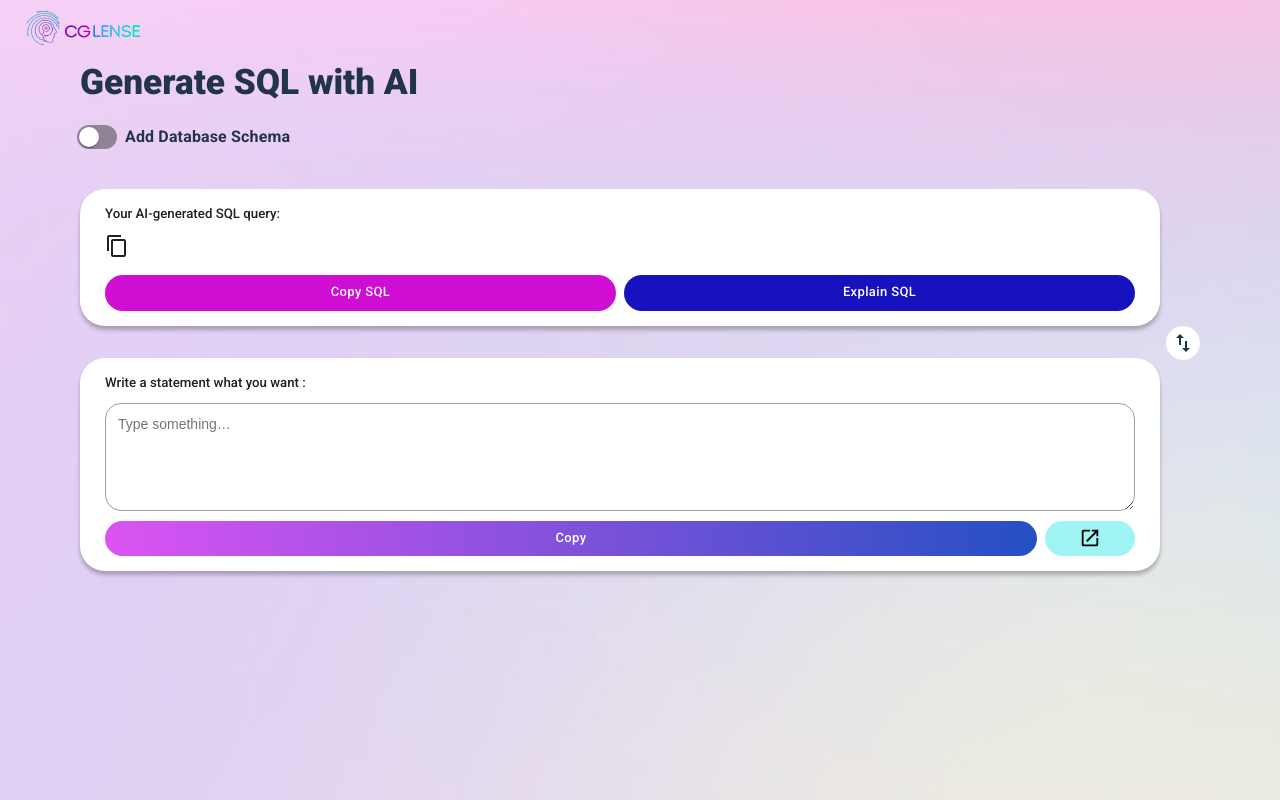
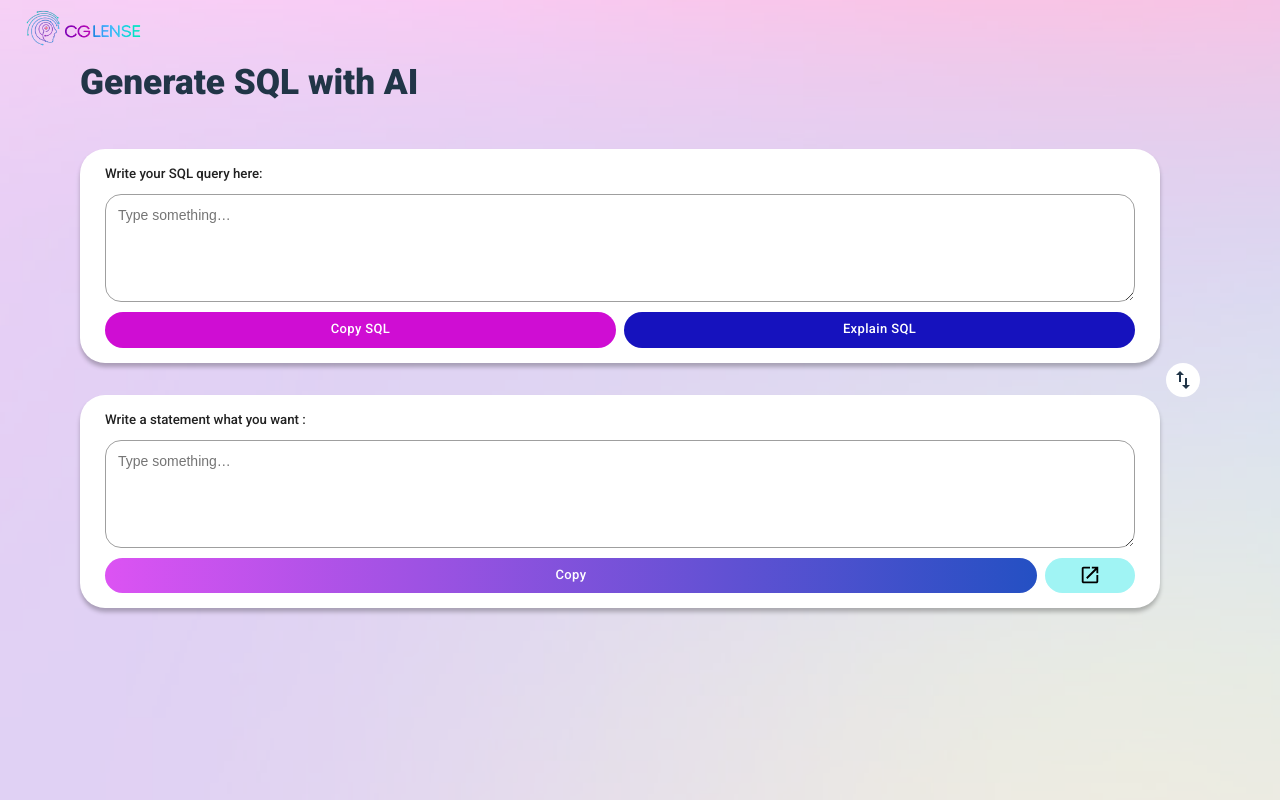
Before and after one commit to BhavanisankarK/query-builder, a React (Vite) app: page / in a window 1280 px wide. Both pictures are taken after a click on the element 1183 px from the left and 415 px from the top of the page. Built offline with nearby package versions, Linux system fonts and the light colour scheme.

Commit message:
Several api related  changes

```diff
--- a/src/pages/Querybuilder/QueryBuilder.tsx
+++ b/src/pages/Querybuilder/QueryBuilder.tsx
@@ -26,6 +26,9 @@ function QueryBuilder() {
 
   const [statements, setStatements] = useState("");
   const [queryResponse, setQueryResponse] = useState<any>();
+  const [query, setQuery] = useState("");
+  const [schema, setSchema] = useState("");
+  const [queryType, setQueryType] = useState("SQL");
 
   const [cardPositions, setCardPositions] = useState({
     schemaCard: 1,
@@ -70,19 +73,31 @@ function QueryBuilder() {
     setStatements(event.target.value);
   };
 
+  const handleQuery = (event: any) => {
+    setQuery(event.target.value);
+  };
+
   async function getQueryData() {
     const response = await postApi(
-      { statement: statements, query_type: "SQL", schema: "" },
+      { statement: statements, query_type: queryType, schema: schema },
       "generate_query_schema"
     );
     setQueryResponse(separateSQLAndNonSQL(response?.query));
+  }
+
+  async function getNaturalData() {
+    const response = await postApi(
+      { query: query },
+      "generate_natural_language"
+    );
+    console.log(response);
   }
 
 
   return (
     <div className="queryBuilderBlock">
       <h1>Generate SQL with AI</h1>
-      <div className="toggleBox">
+     { !explainSql && <div className="toggleBox">
         <FormControlLabel
           className={`${dbSchema && "active"}`}
           control={
@@ -94,7 +109,7 @@ function QueryBuilder() {
           }
           label="Add Database Schema"
         />
-      </div>
+      </div>}
 
       <Grid container spacing={4} sx={{ mt: 0 }}>
         {dbSchema && (
@@ -102,7 +117,12 @@ function QueryBuilder() {
             <Card className="queryCards">
               <CardContent>
                 <h5>Add your database tables here</h5>
-                <Input aria-label="Demo input" className='codePreformatBox' multiline placeholder="Type something…" />
+                <Input
+                  aria-label="Demo input"
+                  className="codePreformatBox"
+                  multiline
+                  placeholder="Type something…"
+                />
 
                 {/* <div className="codePreformatBox">
                   <pre>
@@ -191,13 +211,22 @@ function QueryBuilder() {
         <Grid item xs={12} order={{ md: cardPositions.queryCard }}>
           <Card className="queryCards">
             <CardContent>
-              <h5>Your AI-generated SQL query:</h5>
-              {/* <Input aria-label="Demo input" multiline placeholder="Type something…" /> */}
+            { !explainSql &&  <h5>Your AI-generated SQL query:</h5> }
+              { explainSql && <h5>Write your SQL query here:</h5>}
+              { explainSql && <Input
+                aria-label="Demo input"
+                multiline
+                value={query}
+                onChange={handleQuery}
+                placeholder="Type something…"
+              />}
 
-              <div>
-                <ContentCopyIcon className="copiIconBtn" />
-              <HTMLRenderer  htmlContent={queryResponse} />
-              </div>
+              {!explainSql && (
+                <div>
+                  <ContentCopyIcon className="copiIconBtn" />
+                  <HTMLRenderer htmlContent={queryResponse} />
+                </div>
+              )}
             </CardContent>
             <CardActions>
               <Button size="small" className="secondaryBtn">
@@ -213,7 +242,7 @@ function QueryBuilder() {
                 </Button>
               )}
               {explainSql && (
-                <Button size="small" className="primaryBtn">
+                <Button onClick={getNaturalData} size="small" className="primaryBtn">
                   Explain SQL
                 </Button>
               )}
```
